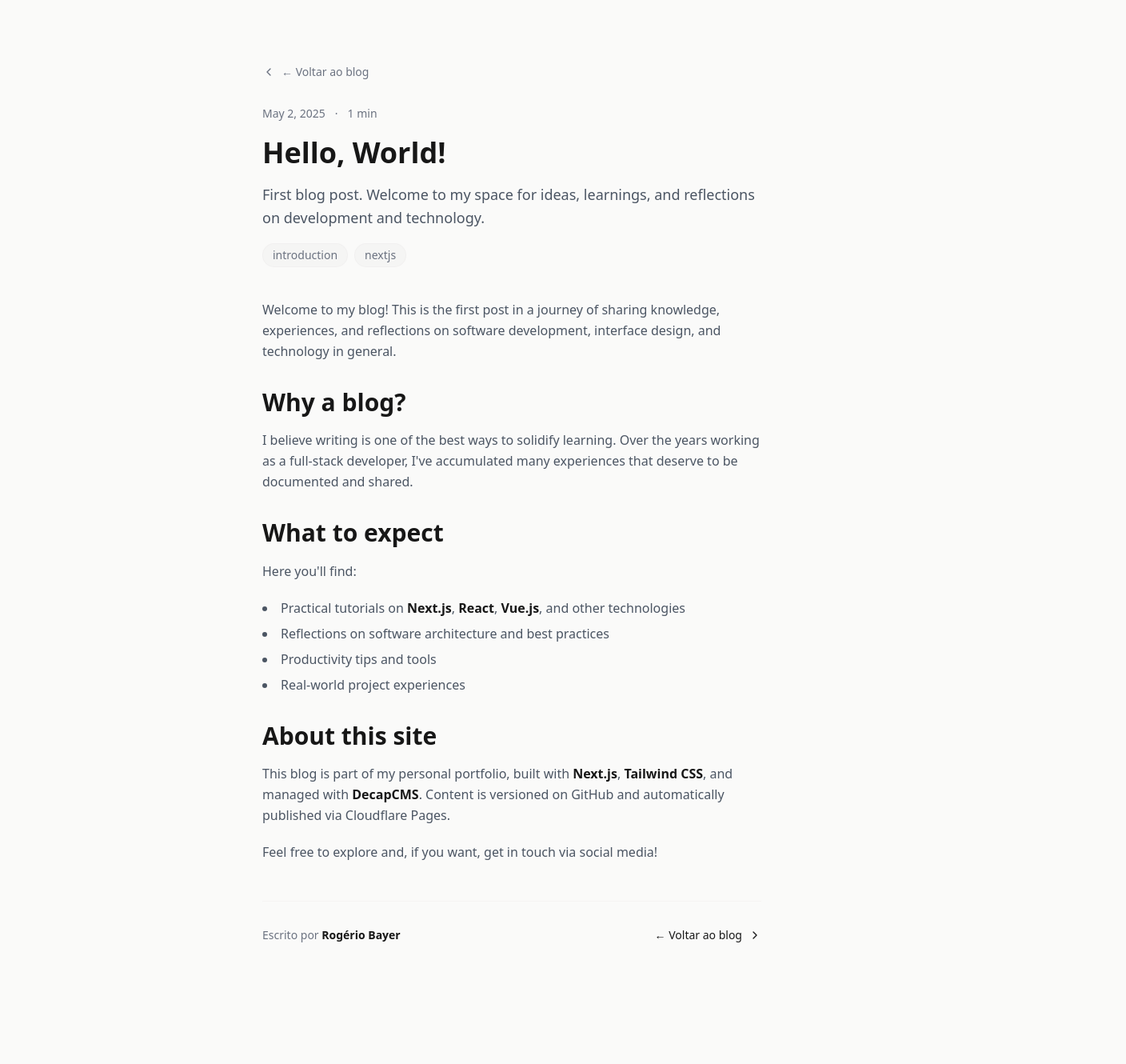
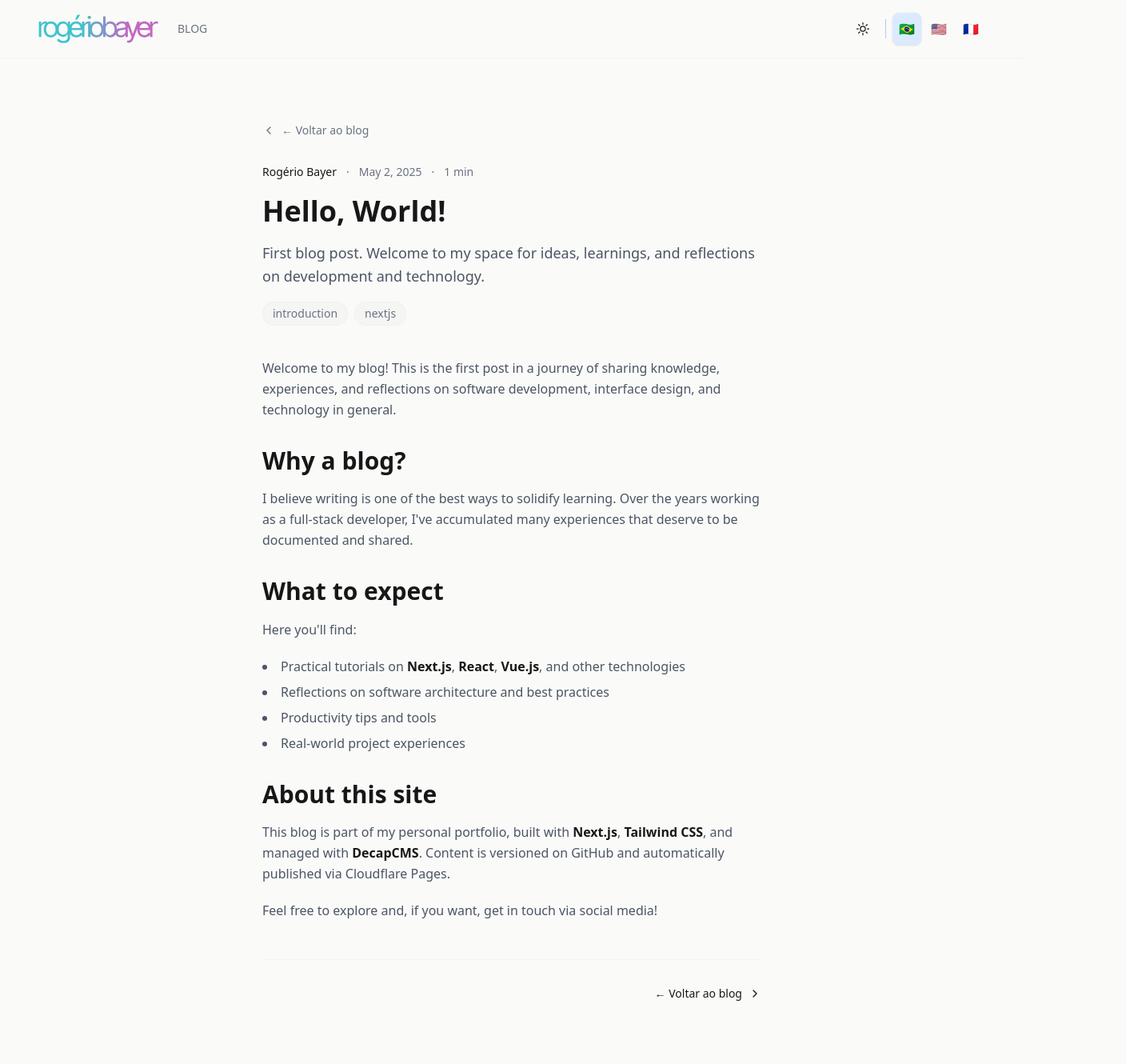
Before and after one commit to rogeriobayer/bayer.ooo, a Next.js app: page /blog/en/hello-world in a window 1280 px wide. Shown: the top 1330 px of the page at 80% size, 1408 px wide, since content can reach past the window. Before the commit the page ends 1259 px from the top, so only its background shows below. Built offline with nearby package versions, Linux system fonts and the light colour scheme; a web font is replaced by a local one.

Commit message:
fix: add Header and Footer to blog pages, move author to top meta line

```diff
--- a/src/app/blog/[lang]/[slug]/page.js
+++ b/src/app/blog/[lang]/[slug]/page.js
@@ -1,6 +1,8 @@
 import { notFound } from "next/navigation";
 import { getPostBySlug, getAllPostSlugs, formatDate } from "@/app/lib/blog";
 import BlogPost from "@/app/components/Blog/BlogPost";
+import Header from "@/app/components/Header";
+import Footer from "@/app/components/Footer";
 
 export async function generateStaticParams() {
   return getAllPostSlugs();
@@ -49,8 +51,12 @@ export default function BlogPostPage({ params }) {
   }
 
   return (
-    <main className="min-h-screen bg-base-100 pt-20 pb-20">
-      <BlogPost post={post} lang={lang} />
-    </main>
+    <div className="min-h-screen bg-base-100 flex flex-col">
+      <Header />
+      <main className="flex-1 pt-20 pb-20">
+        <BlogPost post={post} lang={lang} />
+      </main>
+      <Footer />
+    </div>
   );
 }
--- a/src/app/blog/page.js
+++ b/src/app/blog/page.js
@@ -1,6 +1,7 @@
 import { getAllPosts } from "@/app/lib/blog";
-import { staggerContainerVariant } from "@/app/utils/animationConfig";
 import BlogCard from "@/app/components/Blog/BlogCard";
+import Header from "@/app/components/Header";
+import Footer from "@/app/components/Footer";
 
 export const metadata = {
   title: "Blog",
@@ -15,7 +16,9 @@ export default function BlogPage() {
   const posts = getAllPosts();
 
   return (
-    <main className="min-h-screen bg-base-100 pt-20 pb-20">
+    <div className="min-h-screen bg-base-100 flex flex-col">
+      <Header />
+      <main className="flex-1 pt-20 pb-20">
         <div className="max-w-2xl mx-auto px-6">
           <div className="mb-12 text-center">
             <h1 className="text-4xl md:text-5xl font-heading font-bold text-base-content mb-4">
@@ -41,5 +44,7 @@ export default function BlogPage() {
           )}
         </div>
       </main>
+      <Footer />
+    </div>
   );
 }
--- a/src/app/components/Blog/BlogPost.jsx
+++ b/src/app/components/Blog/BlogPost.jsx
@@ -132,6 +132,8 @@ export default function BlogPost({ post, lang }) {
 
       <header className="mb-10">
         <div className="flex items-center gap-3 text-sm text-muted mb-4">
+          <span className="font-medium text-base-content">{post.author}</span>
+          <span>·</span>
           <time dateTime={post.date}>
             {formatDate(post.date, lang)}
           </time>
@@ -178,10 +180,7 @@ export default function BlogPost({ post, lang }) {
       </div>
 
       <div className="mt-12 pt-8 border-t border-base-300/30">
-        <div className="flex items-center justify-between">
-          <span className="text-sm text-muted">
-            {t("blog.writtenBy")} <strong className="text-base-content">{post.author}</strong>
-          </span>
+        <div className="flex items-center justify-end">
           <Link
             href="/blog"
             className="inline-flex items-center gap-2 text-sm text-primary hover:text-secondary transition-colors"
```
Lines whose indentation alone changed are shown as unchanged.
